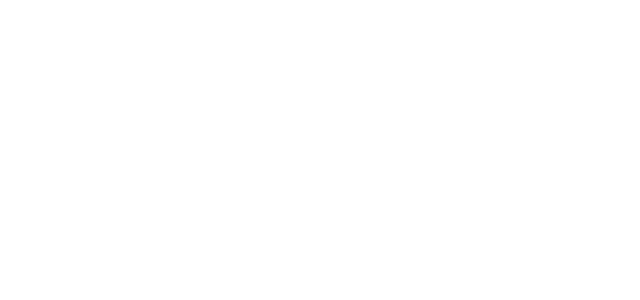
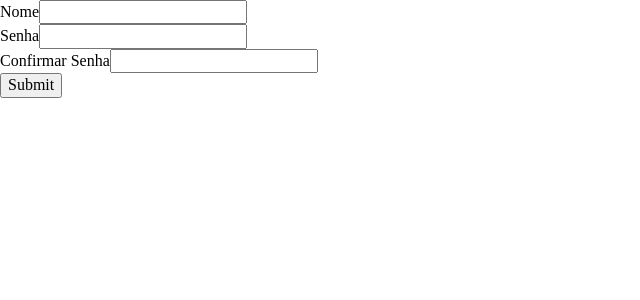
Before and after one commit to pedrosbm/despertar-dos-horrores-react, a React (Vite) app: page / in a window 1280 px wide. Shown: the top 300 px of the page, without its empty margins (0-640 px from the left). Built offline with nearby package versions, Linux system fonts and the light colour scheme.

Commit message:
atualização dos tipos e inicio do formulario de cadastro

```diff
--- a/package.json
+++ b/package.json
@@ -10,6 +10,7 @@
     "preview": "vite preview"
   },
   "dependencies": {
+    "normalize.css": "^8.0.1",
     "react": "^18.2.0",
     "react-dom": "^18.2.0",
     "react-router-dom": "^6.23.1"
--- a/src/App.tsx
+++ b/src/App.tsx
@@ -1,8 +1,11 @@
 import { BrowserRouter as Router, Routes, Route } from "react-router-dom"
+import 'normalize.css'
 
 import Login from "./screens/Login"
 import Cadastro from "./screens/Cadastro"
 import Home from "./screens/Home"
+import Personagem from "./screens/Personagem"
+
 
 const App = () => {
 
@@ -11,7 +14,8 @@
             <Routes>
                 <Route path="/" Component={localStorage.getItem("logado") == "true" ? Home : Login}/>
                 <Route path="/Cadastro" Component={Cadastro}/>
-
+                <Route path="/Login" Component={Login} />
+                <Route path="/Personagem" Component={Personagem} />
             </Routes>
         </Router>
     )
--- a/src/screens/Cadastro.tsx
+++ b/src/screens/Cadastro.tsx
@@ -1,10 +1,13 @@
 
+
+//  background: rgb(2,13,28);
+// background: linear-gradient(187deg, rgba(2,13,28,1) 0%, rgba(16,29,48,1) 43%, rgba(106,89,107,1) 100%);
 
 const Cadastro = () => {
     return(
-        <>
+        <form className="formulario">
 
-        </>
+        </form>
     )
 }
 
--- a/src/screens/Home.tsx
+++ b/src/screens/Home.tsx
@@ -1,7 +1,4 @@
 //Tela com o inventário status e header.
-
-//  background: rgb(4,17,34);
-//  background: linear-gradient(187deg, rgba(4,17,34,1) 0%, rgba(92,77,93,1) 100%);
 
 
 const Home = () => {
--- a/src/screens/Login.tsx
+++ b/src/screens/Login.tsx
@@ -1,9 +1,31 @@
 
 
 const Login = () => {
-    return(
-        <>
-        </>
+    return (
+        <form className="formulario">
+            <div className="fields">
+                <div className="inputBox">
+                    <label htmlFor="nome">Nome</label>
+                    <input id="nome" required type="text" />
+                </div>
+
+                <div className="inputBox">
+                    <label htmlFor="senha">Senha</label>
+                    <input id="sehna" required type="password" />
+                </div>
+
+                <div className="inputBox">
+                    <label htmlFor="confirmSenha">Confirmar Senha</label>
+                    <input id="confirmSenha" required type="passwords" />
+                </div>
+
+                <input type="submit" name="enviar" id="enviar" />
+            </div>
+
+            <div className="confirmation">
+
+            </div>
+        </form>
     )
 }
 
```
Also changed, not shown: src/screens/Personagem.tsx (+11 -0 lines), src/types.ts (+11 -18 lines), src/styles/Formulario.css (added), 1 other file (tests, documents, lock files or other folders).
